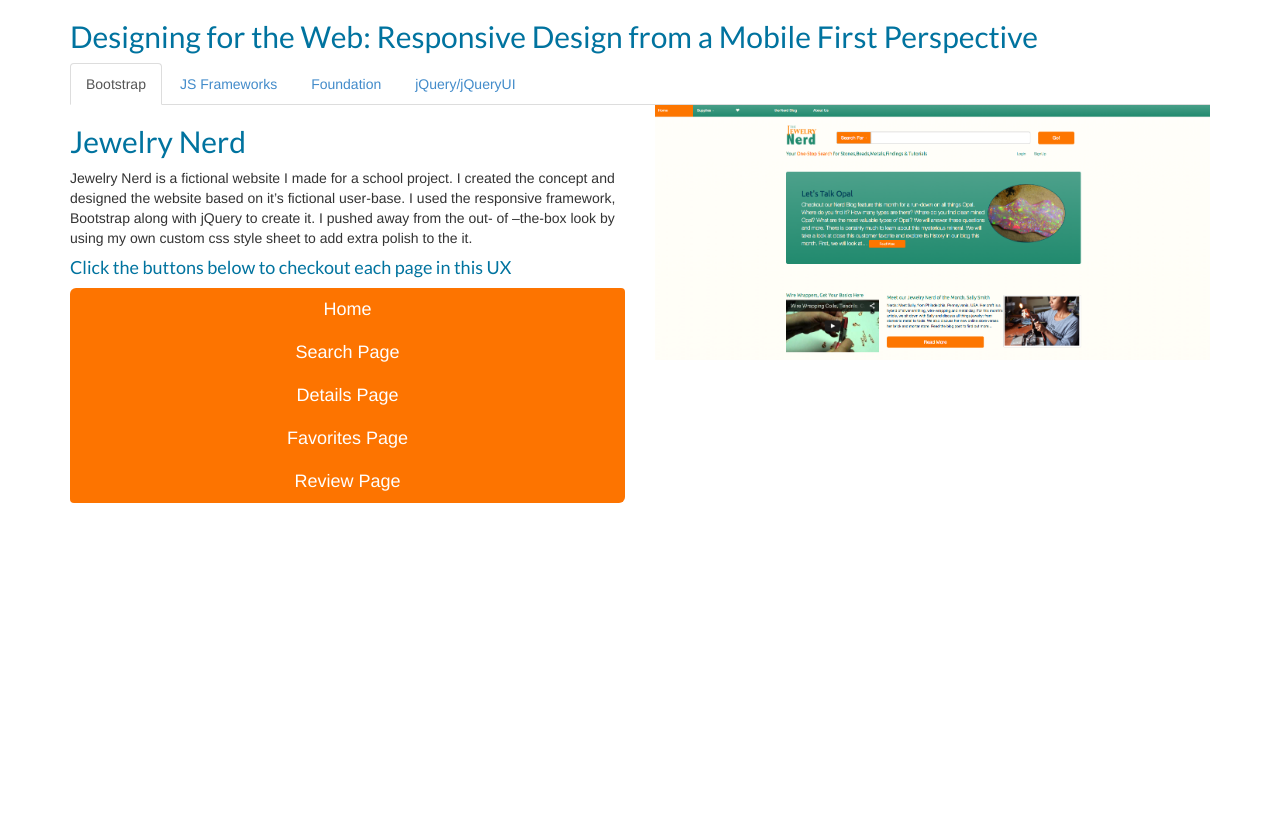
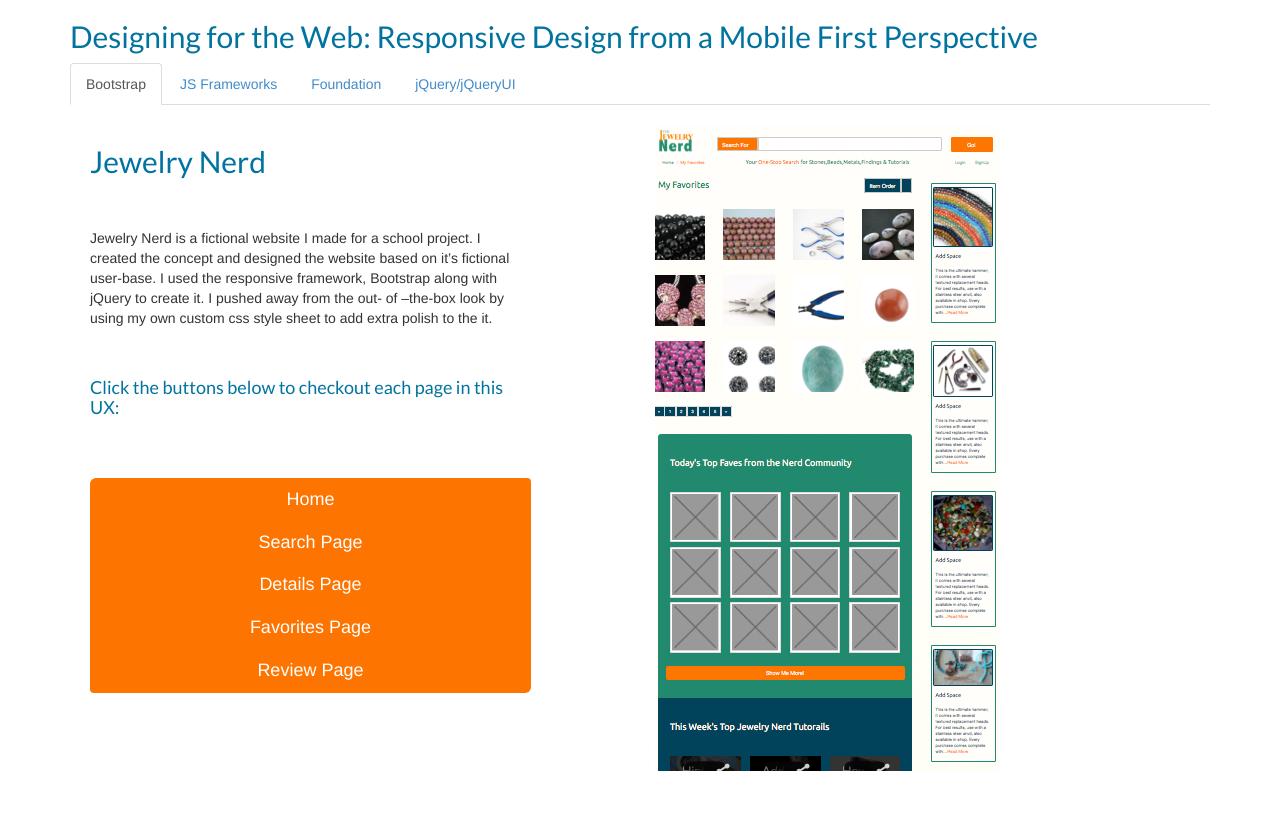
Before and after one commit to joannamok/websites, a PHP site: page /websites.html in a window 1280 px wide. Shown: the part 228-1049 px from the top of the page. Before the commit the page ends 731 px from the top, so only its background shows below. Run offline with PHP 8.4, Linux system fonts and the light colour scheme; some libraries are stand-ins or nearby versions.

Commit message:
updating

```diff
--- a/JoannaLacey/css/style.css
+++ b/JoannaLacey/css/style.css
@@ -125,9 +125,53 @@
 .tn1{
 	padding: 20px;
 }
-/*thumbnail in accordion 1*/
+/*thumbnail in accordion 1 button*/
 .tn1 a{
 	margin-top: 20px;
 	width:100%;
 }
-/*****************************************/
+/*thumbnail in accordion 2*/
+.tn2{
+	padding: 20px;
+}
+/*thumbnail in accordion 2 button*/
+.tn2 a{
+	margin-top: 20px;
+	margin-bottom: 20px;
+	width:100%;
+}
+/*section 3 in accordion*/
+.tn3{
+	padding: 20px;
+	height: 600px;
+}
+/*thumbnail in accordion 3 button*/
+.tn3 a{
+	margin-top: 20px;
+	margin-bottom: 20px;
+	width:100%;
+}
+/*********************WEBSITES.HTML********************/
+/*tab panels*/
+.tab-pane{
+	padding: 20px;
+}
+/*tab body subtitle*/
+.tab-pane h4{
+	margin-top: 50px
+}
+/*tab body p*/
+.tab-pane p{
+	margin-top: 50px
+}
+/*list of buttons*/
+#btnList{
+	margin-top: 50px;
+}
+/**/
+#js1{
+	margin-top: 80px;
+}
+#jsF a{
+	margin-top: 40px;
+}
--- a/JoannaLacey/websites.html
+++ b/JoannaLacey/websites.html
@@ -4,7 +4,7 @@
     <meta charset="utf-8">
     <meta http-equiv="X-UA-Compatible" content="IE=edge">
     <meta name="viewport" content="width=device-width, initial-scale=1">
-    <title>Joanna Lacey's Portfolio</title>
+    <title>Web Design</title>
     <!--font-->
     <link href='http://fonts.googleapis.com/css?family=Lato' rel='stylesheet' type='text/css'>
     <!-- Bootstrap -->
@@ -29,7 +29,6 @@
       </nav>
     </header>
     <h2>Designing for the Web: Responsive Design from a Mobile First Perspective </h2>
-
     <!-- Nav tabs -->
     <ul class="nav nav-tabs" role="tablist">
       <li role="presentation" class="active"><a href="#bs" role="tab" data-toggle="tab">Bootstrap</a></li>
@@ -42,12 +41,12 @@
     <div class="tab-content">
     <!-- jewelry nerd -->
       <div role="tabpanel" class="tab-pane active row" id="bs">
-        <div class="col-sm-6">
+        <div class="col-sm-5">
           <h2>Jewelry Nerd</h2>
           <p>Jewelry Nerd is a fictional website I made for a school project. I created the concept and designed the website based on it’s fictional user-base. I used the responsive framework, Bootstrap along with jQuery to create it. I pushed away from the out- of –the-box look by using my own custom css style sheet to add extra polish to the it.</p>
-          <h4>Click the buttons below to checkout each page in this UX</h4>
+          <h4>Click the buttons below to checkout each page in this UX:</h4>
           <!--Jewelry Nerd Links-->
-          <div class="btn-group-vertical">
+          <div id="btnList" class="btn-group-vertical">
             <a target="_blank" href="http://joannamok.github.io/websites/JewelryNerd/index.html"class="btn btn-primary btn-lg">Home</a>
             <a target="_blank" href="http://joannamok.github.io/websites/JewelryNerd/beads.html" class="btn btn-primary btn-lg">Search Page</a>
             <a target="_blank" href="http://joannamok.github.io/websites/JewelryNerd/details.html"class="btn btn-primary btn-lg">Details Page</a>
@@ -55,8 +54,9 @@
             <a target="_blank" href="http://joannamok.github.io/websites/JewelryNerd/reviews.html"class="btn btn-primary btn-lg">Review Page</a>
           </div>
         </div>
-        <div class="col-sm-6">
-          <img class="img-responsive" src="images/jewelryNerd.png" alt="jewelry from Wire Geeks">
+        <div class="col-sm-1"></div>
+        <div id="pic1"class="col-sm-6">
+          <img class="img-responsive" src="images/nerd.png" alt="jewelry from Wire Geeks">
         </div>
       </div>
       <!--YardSeller-->
@@ -72,18 +72,18 @@
           <img class="img-responsive" src="images/yardSeller.png" alt="jewelry from Wire Geeks">
         </div>
        </div>
-       <div class="row">
+       <div id="js1"class="row">
         <div class="col-sm-5">
           <div class="embed-responsive embed-responsive-16by9">
             <iframe class="embed-responsive-item" src="http://www.youtube.com/embed/FEsxVOMS6iQ?rel=0"></iframe>
           </div>
         </div>
-          <div class="col-sm-7">
-            <h4>Another Great JS Framework</h4>
-             <p>Ember.js is also a great Javascript framework I am learning about. It is similar to Angular and great for making SPAs as well as larger more complex apps. </p>
-             <h5>Follow the button below for a demo of this basic SPA in the video</h5>
+        <div class="col-sm-7">
+          <h4>Another Great JS Framework</h4>
+            <p>Ember.js is also a great Javascript framework I am learning about. It is similar to Angular and great for making SPAs as well as larger more complex apps. </p>
+            <h5>Follow the button below for a demo of this basic SPA in the video</h5>
              <!--Ember link-->
-              <a target="_blank" href="http:http://joannamok.github.io/websites/ember/index.html" class="btn btn-primary btn-lg">Ember SPA</a>
+            <a target="_blank" href="http://joannamok.github.io/websites/ember/index.html" class="btn btn-primary btn-lg">Ember SPA</a>
         </div>
        </div>
       </div>
```
Also changed, not shown: JoannaLacey/smm.html (+7 -4 lines), JoannaLacey/images/model.jpg (deleted), JoannaLacey/images/nerd.png (added), JoannaLacey/images/sfw.jpg (added).
